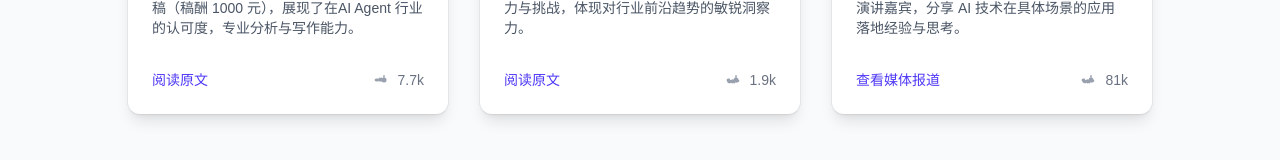
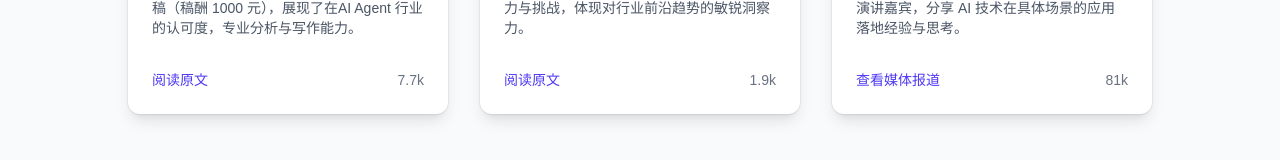
Before and after one commit to GSSfearless/portfolio, a Next.js app: page / in a window 1280 px wide. Shown: the part 2505-2665 px from the top of the page. Built offline with nearby package versions, Linux system fonts and the light colour scheme.

Commit message:
优化视觉中心

```diff
--- a/src/app/page.tsx
+++ b/src/app/page.tsx
@@ -100,7 +100,7 @@ export default function Home() {
           </p>
         </div>
         <div className="grid grid-cols-1 md:grid-cols-2 lg:grid-cols-3 gap-8 items-start">
-          {/* 卡片 1: 付费文章 - 更新图标 */}
+          {/* 卡片 1: 付费文章 - 移除图标 */}
           <div className="group overflow-hidden rounded-xl p-6 bg-white shadow-lg ring-1 ring-gray-900/5 transition-shadow duration-300 hover:shadow-xl flex flex-col">
             <div className="mb-4"><span className="inline-block rounded-full bg-emerald-100 px-3 py-1 text-xs font-semibold text-emerald-800">市场认可</span></div>
             <h3 className="text-lg font-semibold text-gray-900 mb-2">商业约稿：AI Agent 深度分析</h3>
@@ -108,16 +108,12 @@ export default function Home() {
             <div className="mt-auto pt-4 flex items-center justify-between">
               <a href="https://mp.weixin.qq.com/s/-ePFe6-HpKem3WOMIyy8FQ?poc_token=HFYD9WejSrWyZI8aOq3ZUzQCsGItRyHLdI33S0av" target="_blank" rel="noopener noreferrer" className="inline-flex items-center text-sm font-medium text-indigo-600 hover:text-indigo-500 transition-colors duration-200">阅读原文</a>
               <div className="flex items-center text-sm text-gray-500">
-                <svg xmlns="http://www.w3.org/2000/svg" viewBox="0 0 20 20" fill="currentColor" className="w-5 h-5 mr-1 text-gray-400">
-                  <path d="M10 12.5a2.5 2.5 0 100-5 2.5 2.5 0 000 5z" />
-                  <path fillRule="evenodd" d="M.664 10.59a1.651 1.651 0 010-1.18l.877-.58a2.001 2.001 0 012.087-.224l.29.168a.75.75 0 00.947-.931l-.21-.091a.75.75 0 01.947-.076l.03.031a.75.75 0 00.946.075l.199-.09a.75.75 0 01.946.076l.111.09a.75.75 0 00.946.075l.29-.168a2.001 2.001 0 012.087.224l.877.58a1.651 1.651 0 010 1.18l-.877.58a2.001 2.001 0 01-2.087.224l-.29-.168a.75.75 0 00-.946.931l.21.091a.75.75 0 01-.947.076l-.03-.031a.75.75 0 00-.946-.075l-.199.09a.75.75 0 01-.946-.076l-.111-.09a.75.75 0 00-.946-.075l-.29.168a2.001 2.001 0 01-2.087-.224l-.877-.58zM10 5a.75.75 0 01.75.75v1.5a.75.75 0 01-1.5 0v-1.5A.75.75 0 0110 5z" clipRule="evenodd" />
-                </svg>
-                7.7k
+                  7.7k
               </div>
             </div>
           </div>
 
-          {/* 卡片 2: AI Agent 预言 - 更新图标 */}
+          {/* 卡片 2: AI Agent 预言 - 移除图标 */}
           <div className="group overflow-hidden rounded-xl p-6 bg-white shadow-lg ring-1 ring-gray-900/5 transition-shadow duration-300 hover:shadow-xl flex flex-col">
              <div className="mb-4"><span className="inline-block rounded-full bg-violet-100 px-3 py-1 text-xs font-semibold text-violet-800">前瞻视野</span></div>
             <h3 className="text-lg font-semibold text-gray-900 mb-2">洞察先机：预见 Agent 发展</h3>
@@ -125,16 +121,12 @@ export default function Home() {
              <div className="mt-auto pt-4 flex items-center justify-between">
                <a href="https://mp.weixin.qq.com/s/qfet8EiZb-4LvLNAfTovXw" target="_blank" rel="noopener noreferrer" className="inline-flex items-center text-sm font-medium text-indigo-600 hover:text-indigo-500 transition-colors duration-200">阅读原文</a>
                <div className="flex items-center text-sm text-gray-500">
-                   <svg xmlns="http://www.w3.org/2000/svg" viewBox="0 0 20 20" fill="currentColor" className="w-5 h-5 mr-1 text-gray-400">
-                     <path d="M10 12.5a2.5 2.5 0 100-5 2.5 2.5 0 000 5z" />
-                     <path fillRule="evenodd" d="M.664 10.59a1.651 1.651 0 010-1.18l.877-.58a2.001 2.001 0 012.087-.224l.29.168A.75.75 0 005.6 9.45l.21-.091a.75.75 0 01.947.076l.03.031a.75.75 0 00.946.075l.199-.09a.75.75 0 01.946.076l.111.09a.75.75 0 00.946.075l.29-.168a2.001 2.001 0 012.087.224l.877.58a1.651 1.651 0 010 1.18l-.877.58a2.001 2.001 0 01-2.087.224l-.29-.168a.75.75 0 00-.946.931l-.21.091a.75.75 0 01-.947.076l-.03-.031a.75.75 0 00-.946-.075l-.199.09a.75.75 0 01-.946-.076l-.111-.09a.75.75 0 00-.946-.075l-.29.168a2.001 2.001 0 01-2.087-.224l-.877-.58zM10 5a.75.75 0 01.75.75v1.5a.75.75 0 01-1.5 0v-1.5A.75.75 0 0110 5z" clipRule="evenodd" />
-                  </svg>
                   1.9k
                </div>
              </div>
           </div>
 
-          {/* 卡片 3: 大会演讲 - 更新图标和阅读量 */}
+          {/* 卡片 3: 大会演讲 - 移除图标 */}
           <div className="group overflow-hidden rounded-xl bg-white shadow-lg ring-1 ring-gray-900/5 transition-shadow duration-300 hover:shadow-xl flex flex-col">
             <div className="p-6 flex flex-col flex-grow">
               <div className="mb-4"><span className="inline-block rounded-full bg-cyan-100 px-3 py-1 text-xs font-semibold text-cyan-800">行业发声</span></div>
@@ -151,13 +143,9 @@ export default function Home() {
                  >
                    查看媒体报道
                  </a>
-                  <div className="flex items-center text-sm text-gray-500">
-                     <svg xmlns="http://www.w3.org/2000/svg" viewBox="0 0 20 20" fill="currentColor" className="w-5 h-5 mr-1 text-gray-400">
-                        <path d="M10 12.5a2.5 2.5 0 100-5 2.5 2.5 0 000 5z" />
-                        <path fillRule="evenodd" d="M.664 10.59a1.651 1.651 0 010-1.18l.877-.58a2.001 2.001 0 012.087-.224l.29.168A.75.75 0 005.6 9.45l.21-.091a.75.75 0 01.947.076l.03.031a.75.75 0 00.946.075l.199-.09a.75.75 0 01.946.076l.111.09a.75.75 0 00.946.075l.29-.168a2.001 2.001 0 012.087.224l.877.58a1.651 1.651 0 010 1.18l-.877.58a2.001 2.001 0 01-2.087.224l-.29-.168a.75.75 0 00-.946.931l.21.091a.75.75 0 01-.947.076l-.03-.031a.75.75 0 00-.946-.075l-.199.09a.75.75 0 01-.946-.076l-.111-.09a.75.75 0 00-.946-.075l-.29.168a2.001 2.001 0 01-2.087-.224l-.877-.58zM10 5a.75.75 0 01.75.75v1.5a.75.75 0 01-1.5 0v-1.5A.75.75 0 0110 5z" clipRule="evenodd" />
-                     </svg>
+                 <div className="flex items-center text-sm text-gray-500">
                     81k
-                  </div>
+                 </div>
                </div>
             </div>
           </div>
@@ -189,7 +177,7 @@ export default function Home() {
         {/* Contact Section - 添加 id="contact" */}
         <motion.div
           id="contact"
-          className="w-full max-w-5xl text-center mt-16 scroll-mt-20"
+          className="w-full max-w-5xl text-center mt-16 scroll-mt-20 mb-64"
           variants={sectionVariants}
           initial="hidden"
           whileInView="visible"
```
